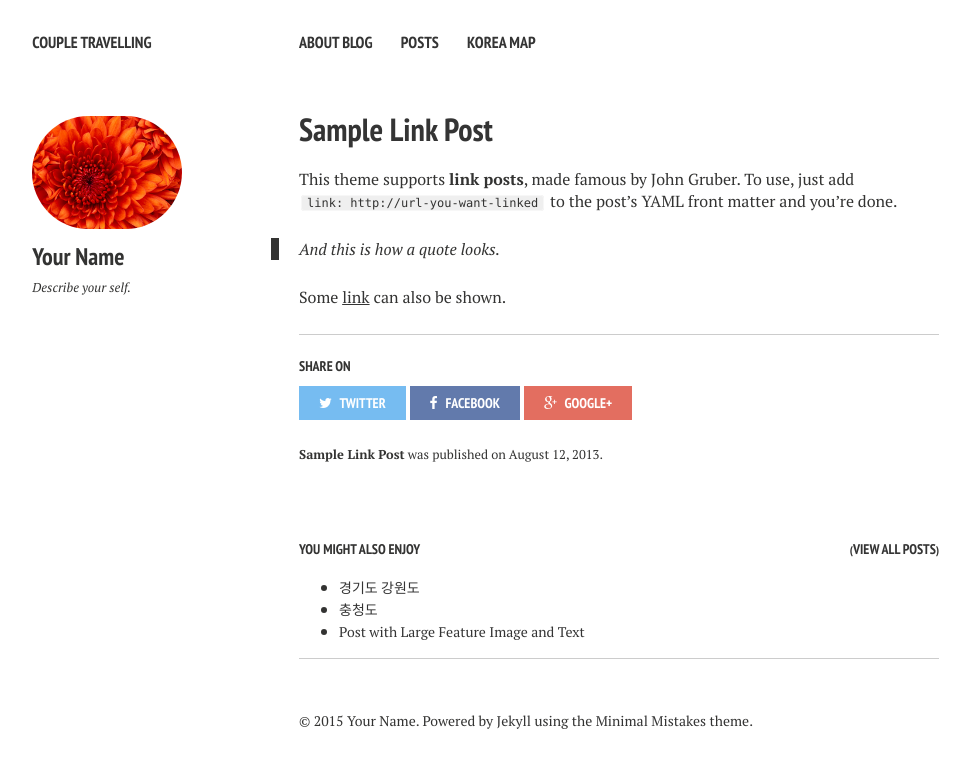
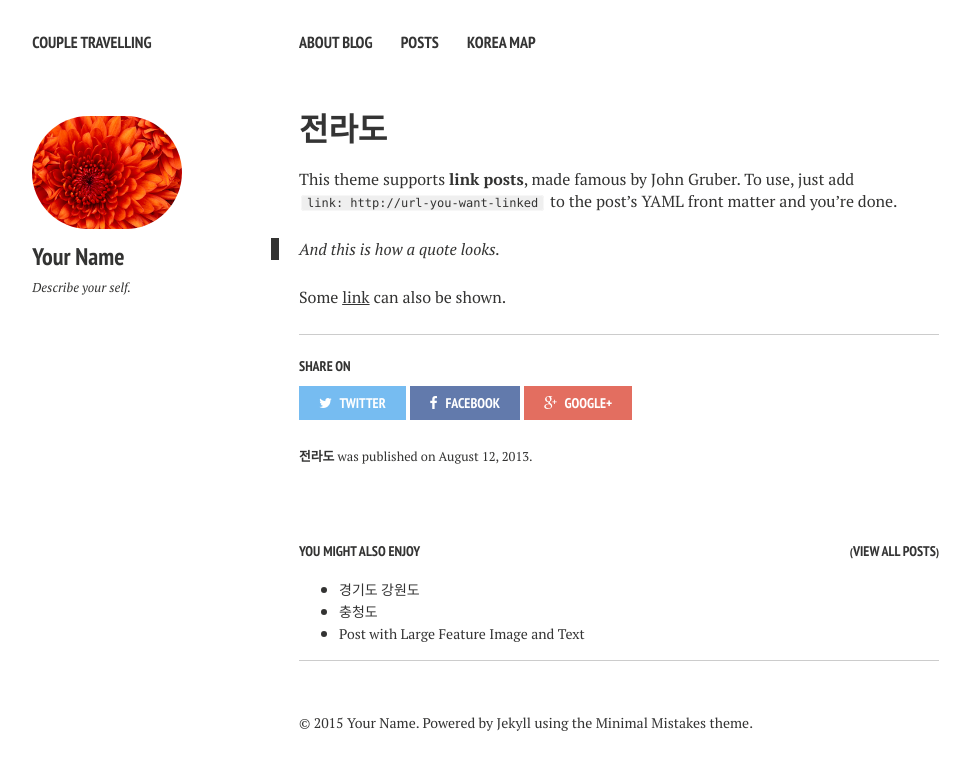
Before and after one commit to shinojin/shinojin.github.com, a Jekyll site: the page built from _posts/2013-08-12-sample-link-post.md, in a window 1280 px wide. Shown: the top 770 px of the page, without its empty margins (21-991 px from the left). Built offline with Jekyll 4.4.1, drawn with Linux system fonts in a browser that asks for light colours; nearby versions of some CDN libraries.

Commit message:
Update 2013-08-12-sample-link-post.md

```diff
--- a/_posts/2013-08-12-sample-link-post.md
+++ b/_posts/2013-08-12-sample-link-post.md
@@ -1,7 +1,7 @@
 ---
 layout: post
-title: "Sample Link Post"
-excerpt: "Example and code for using link posts."
+title: "전라도"
+excerpt: "전라도 여행지 포스트입니다."
 tags: [sample post, link post]
 link: http://mademistakes.com
 share: true
```
